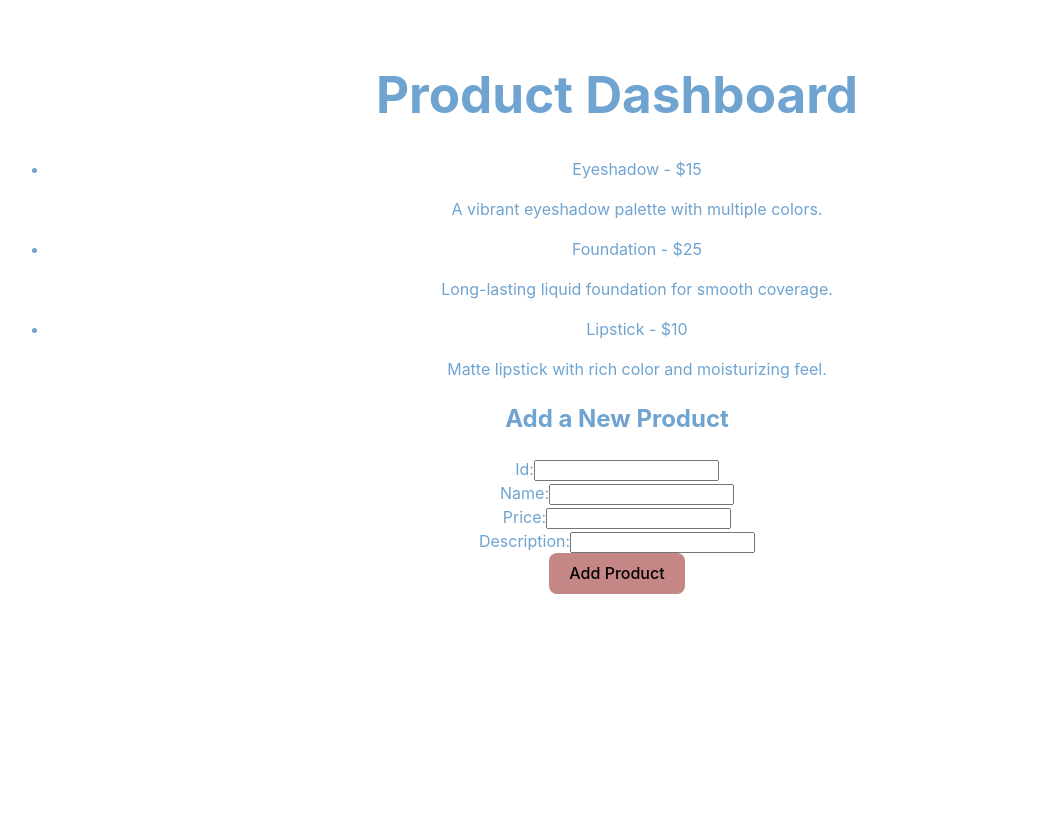
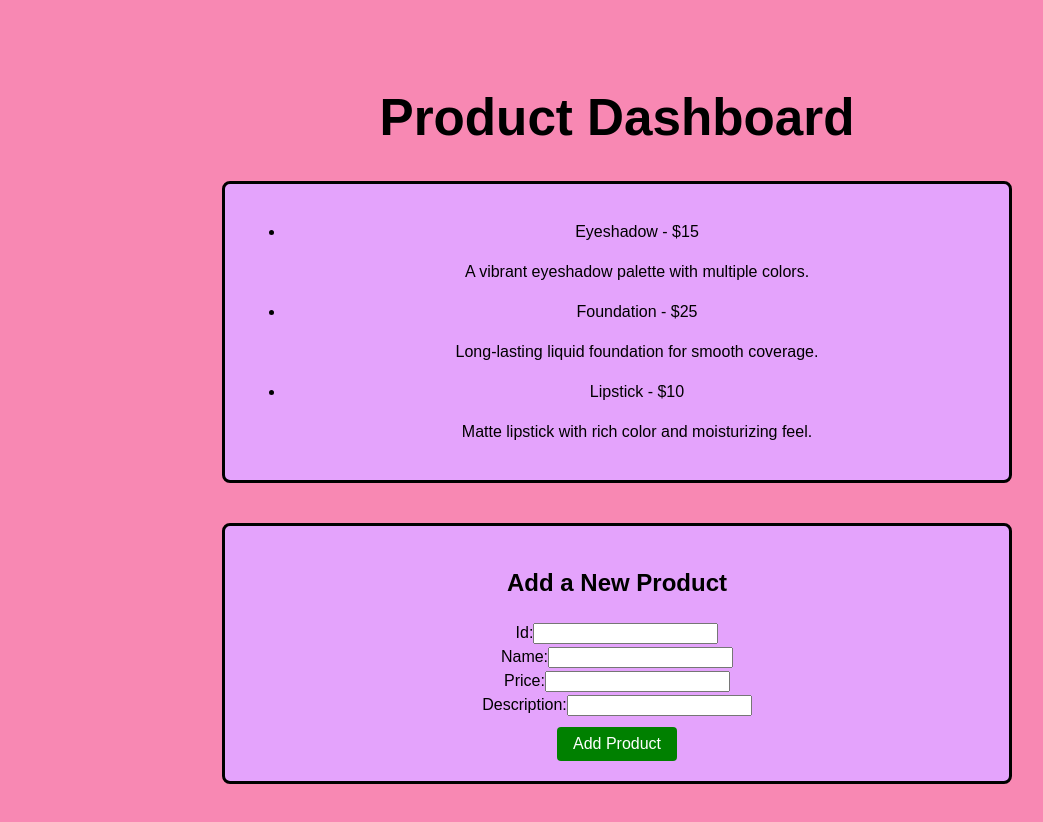
Before and after one commit to Ramishahq/Codding_project_16, a React (Vite) app: page / in a window 1280 px wide. Shown: the top 822 px of the page, without its empty margins (23-1066 px from the left). Before the commit the page ends 800 px from the top, so only its background shows below. Built offline with nearby package versions, Linux system fonts and the light colour scheme.

Commit message:
Edits in css for some creativy

```diff
--- a/src/App.css
+++ b/src/App.css
@@ -1,42 +1,49 @@
-#root {
-  max-width: 1280px;
-  margin: 0 auto;
-  padding: 2rem;
+
+.App {
+  background-color: rgb(248, 136, 179);
+  font-family: Arial, sans-serif;
+  display: flex;
+  flex-direction: column;
+  justify-content: center;
+  align-items: center;
+  height: 100vh;
   text-align: center;
+  padding: 20px;
+  margin: 0;
+  color: black;
 }
 
-.logo {
-  height: 6em;
-  padding: 1.5em;
-  will-change: filter;
-  transition: filter 300ms;
-}
-.logo:hover {
-  filter: drop-shadow(0 0 2em #646cffaa);
-}
-.logo.react:hover {
-  filter: drop-shadow(0 0 2em #61dafbaa);
+.ProductList-container {
+  background-color: rgb(228, 163, 252);
+  padding: 20px;
+  border: 3px solid black;
+  border-radius: 8px;
+  margin-bottom: 20px;
+  width: 60%;
+  max-width: 800px;
 }
 
-@keyframes logo-spin {
-  from {
-    transform: rotate(0deg);
-  }
-  to {
-    transform: rotate(360deg);
-  }
+
+.AddProductForm-container {
+  background-color: rgb(228, 163, 252);
+  padding: 20px;
+  border: 3px solid black;
+  border-radius: 8px;
+  margin-top: 20px;
+  width: 60%;
+  max-width: 800px;
 }
 
-@media (prefers-reduced-motion: no-preference) {
-  a:nth-of-type(2) .logo {
-    animation: logo-spin infinite 20s linear;
-  }
+.AddProductForm-container button {
+  margin-top: 10px;
+  background-color: green;
+  color: white;
+  padding: 8px 16px;
+  border: none;
+  border-radius: 4px;
+  cursor: pointer;
 }
 
-.card {
-  padding: 2em;
+.AddProductForm-container button:hover {
+  background-color: rgb(121, 202, 121);
 }
-
-.read-the-docs {
-  color: #888;
-}
--- a/src/App.jsx
+++ b/src/App.jsx
@@ -16,9 +16,17 @@ function App() {
 
   return (
     <>
+      <div className="App">
       <h1>Product Dashboard</h1>
-      <ProductList products={products} />
-      <AddProductForm addProduct={addProduct} />
+      <div className="ProductList-container">
+        <ProductList products={products} />
+      </div>
+      <div className="AddProductForm-container">
+        <AddProductForm addProduct={addProduct} />
+      </div>
+    </div>
+
+
     </>
   );
 }
```
